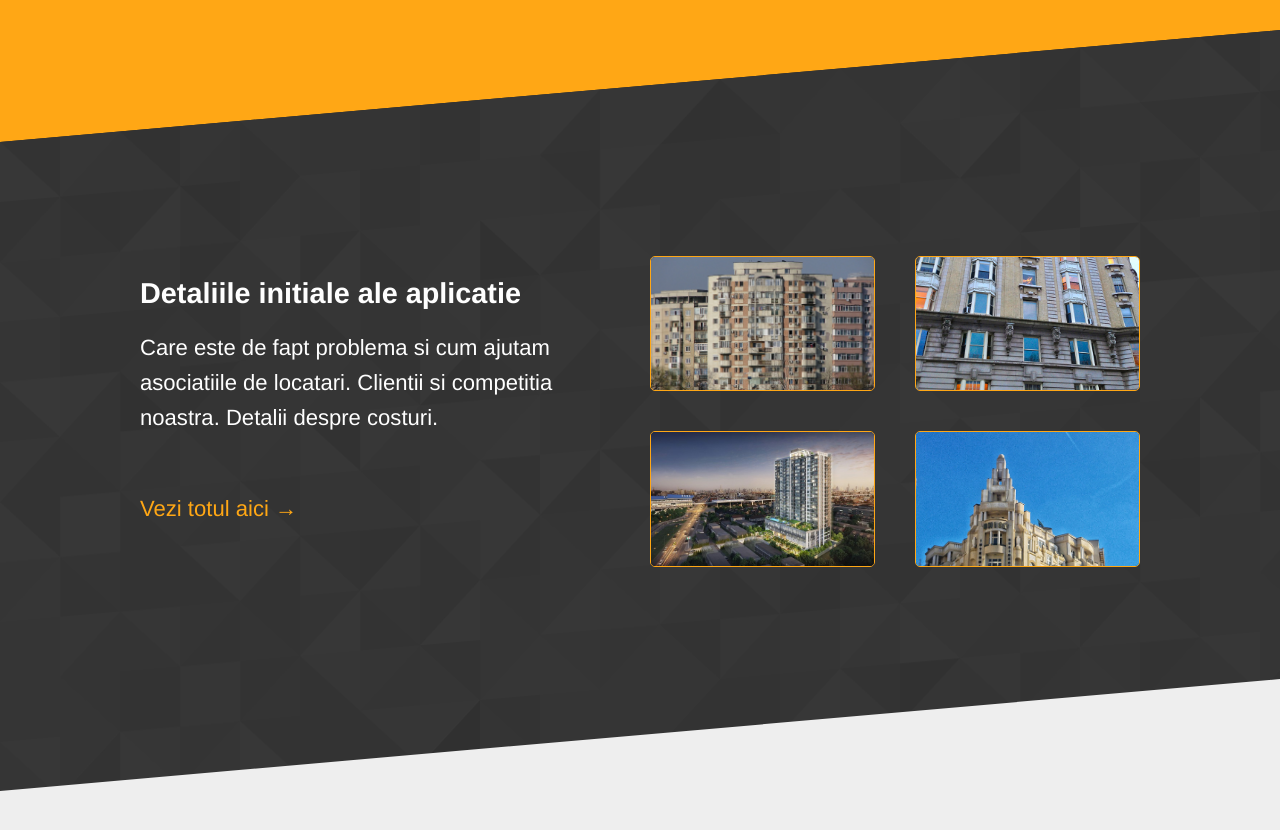
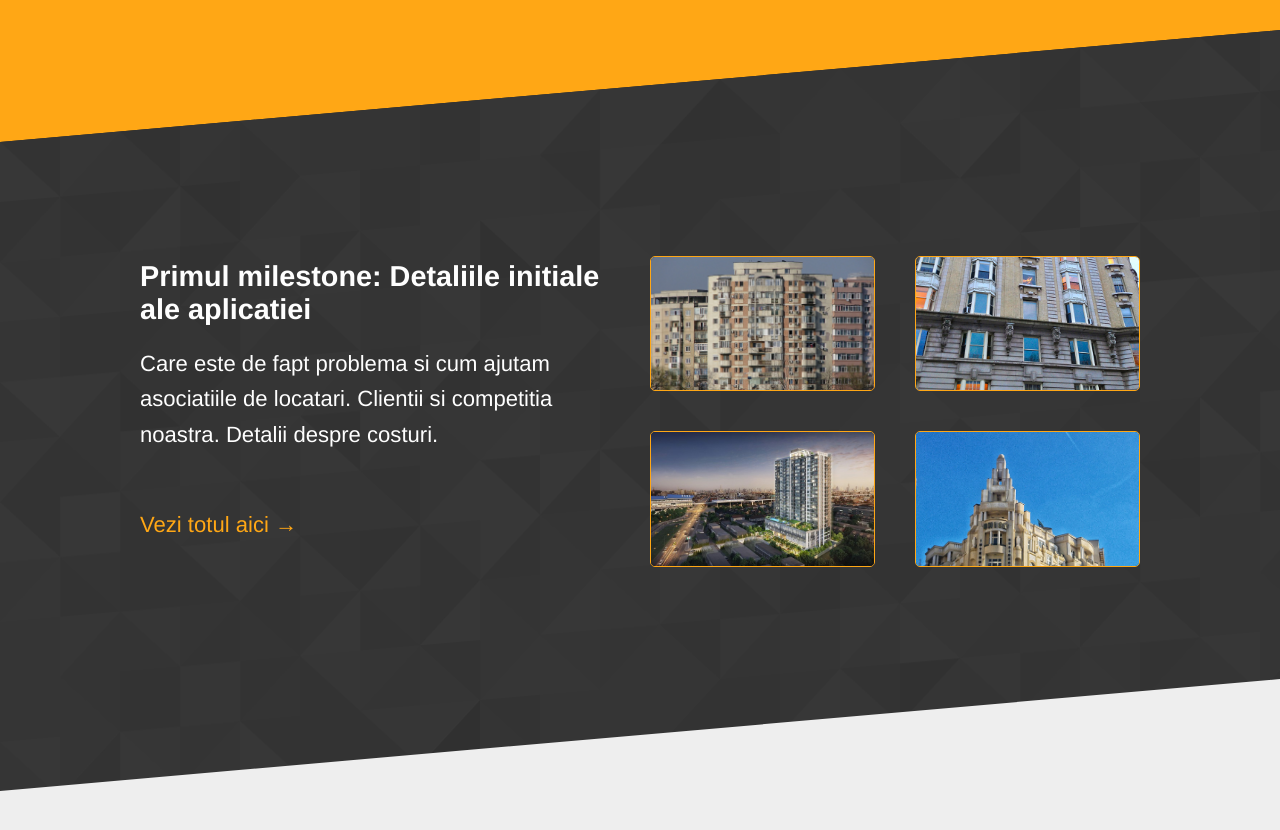
Before and after one commit to rptoma/Flaty, a Jekyll site: the page built from index.html, in a window 1280 px wide and 900 px high, scrolled down 487 px. Shown: the top 830 px of the window. Built offline with Jekyll 4.4.1, drawn with Linux system fonts in a browser that asks for light colours.

Commit message:
Updated 'index.html' via CloudCannon

```diff
--- a/index.html
+++ b/index.html
@@ -13,7 +13,7 @@ title: Flaty
 <section class="diagonal patterned">
 	<div class="container halves">
 		<div>
-			<h3 class="editable">Detaliile initiale ale aplicatie</h3>
+			<h3 class="editable">Primul milestone: Detaliile initiale ale aplicatiei</h3>
 			<p class="editable">
 				Care este de fapt problema si cum ajutam asociatiile de locatari. Clientii si competitia noastra. Detalii despre costuri.<br />&nbsp;
 			</p>
```
